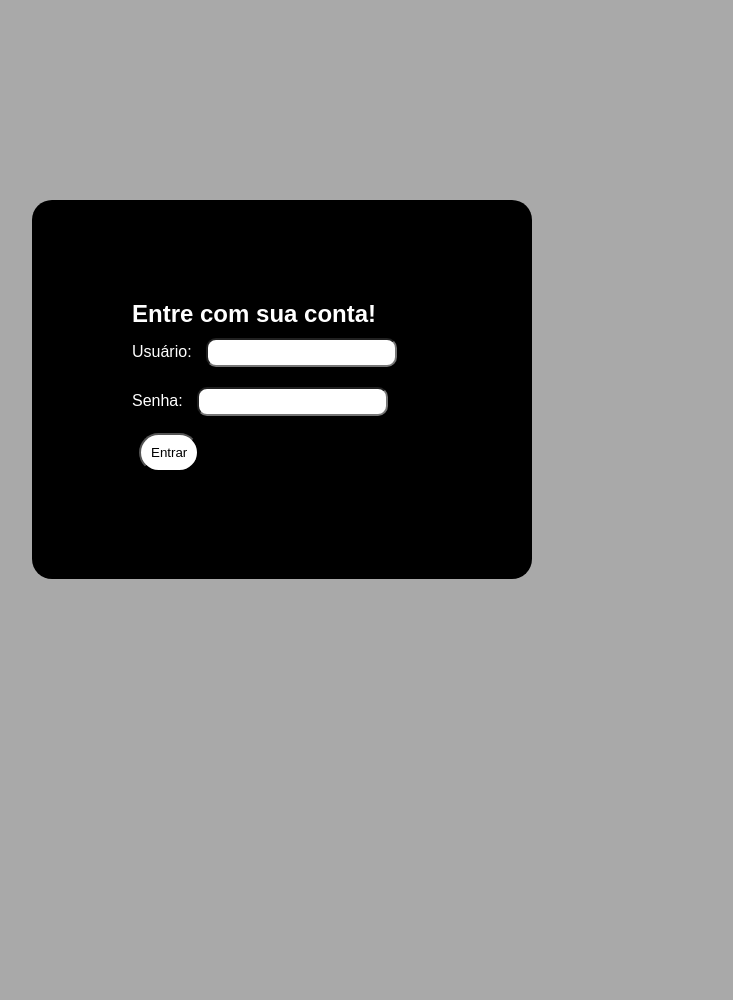
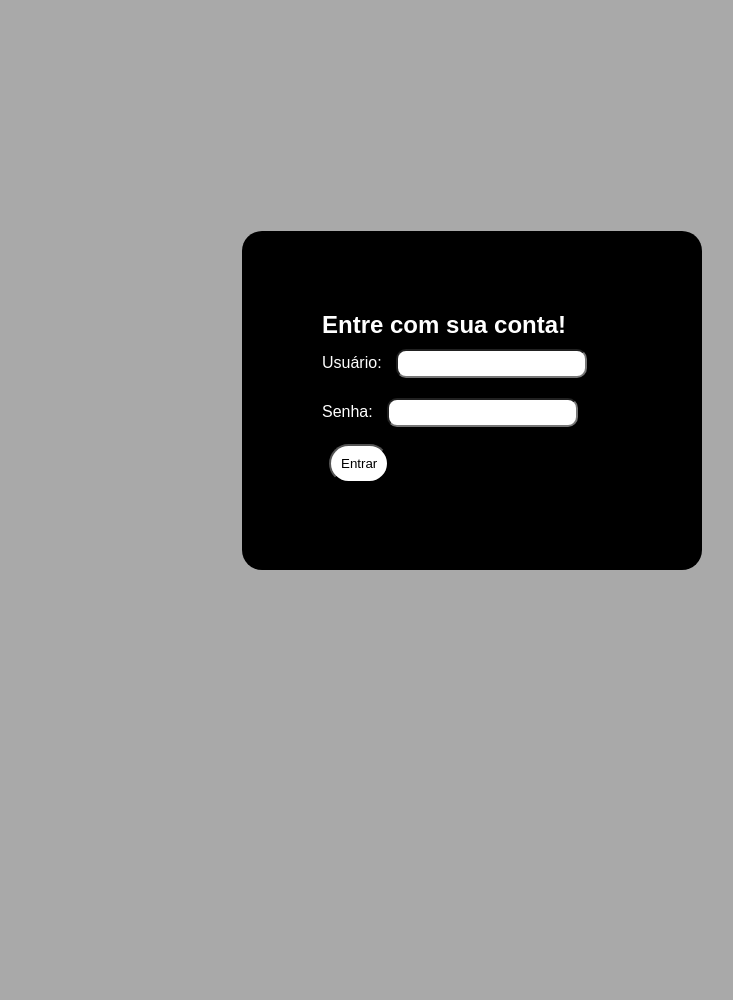
Before and after one commit to MacuxiBrabo/Login-de-um-Site, a Django app: page /login/ in a window 1280 px wide. Shown: the whole page, without its empty margins (168-901 px from the left). After the commit the page ends 570 px from the top, so only its background shows below. Run offline with Django 5.2, Linux system fonts and the light colour scheme.

Commit message:
Mudanças: alterei o corpo do login para deixa-lo centralizado.

```diff
--- a/JungleBros/home/static/css/style.css
+++ b/JungleBros/home/static/css/style.css
@@ -4,6 +4,7 @@
 }
 
 body{
+    display: flex;
     background:  darkgray;
     min-height: 100vh;
 }
@@ -11,9 +12,9 @@ body{
 div{
     font-family: arial;
     background: black;
-    margin: 200px;
+    margin: auto;
     width: 300px;
-    padding: 100px;
+    padding: 80px;
     color: white;
     border-radius: 20px;
 
```
Also changed, not shown: JungleBros/db.sqlite3.
